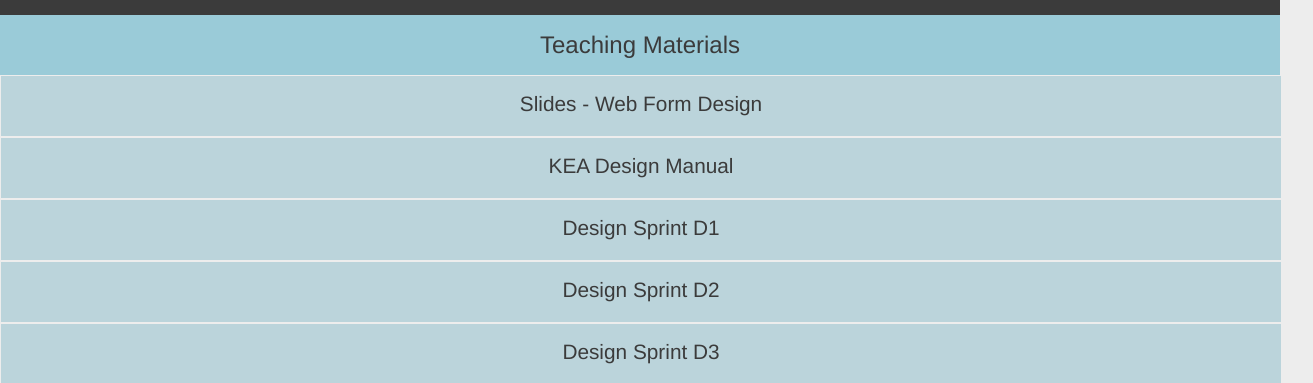
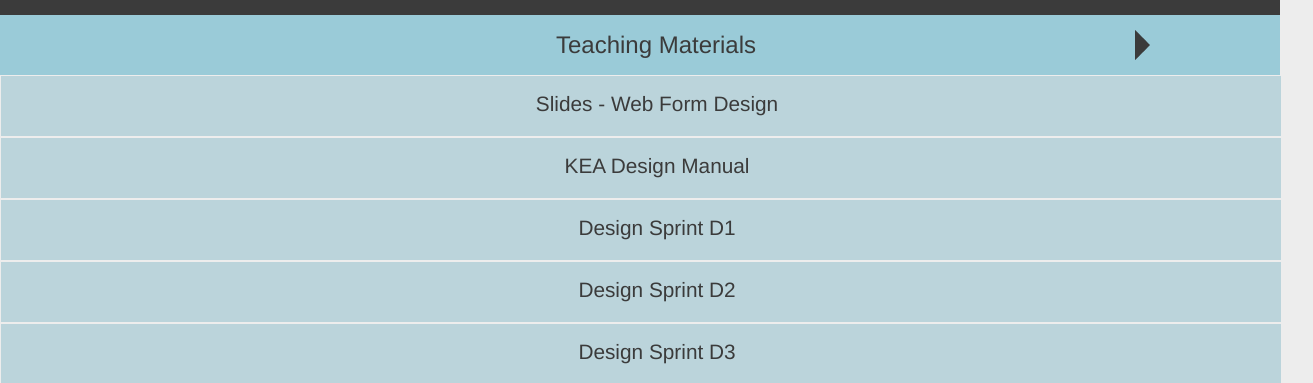
Before and after one commit to mrskytte/newfronter, a plain HTML site: page main-page.html in a window 1280 px wide. Shown: the part 406-789 px from the top of the page, 1313 px wide, since content can reach past the window. Drawn offline with Linux system fonts and the light colour scheme.

Commit message:
dropdown arrows added plus spin animation

```diff
--- a/KEA-prototype.css
+++ b/KEA-prototype.css
@@ -533,7 +533,8 @@
 .folderp {
     padding: 1rem;
     border: 0px;
-    margin: 0;
+    margin: auto;
+    width: 100%;
 }
 
 #tmhead {
@@ -558,7 +559,7 @@
 }
 
 #exhead {
-     margin: 0;
+    margin: 0;
     width: 100%;
     height: 60px;
     background-color: #D89A9A;
@@ -577,3 +578,39 @@
     text-align: center;
     border: .1px solid #ededed;
 }
+
+
+.arrow {
+    position: relative;
+    top: -55px;
+    left: 40%;
+    margin-top: 10px;
+    margin-right: 20px;
+    height: 30px;
+}
+
+.arrowspin{
+    animation: arrowspin .5s forwards;
+}
+
+@keyframes arrowspin {
+    0%{
+        transform: rotate(0deg)
+    }
+    100%{
+        transform: rotate(90deg) translatex(5px)
+    }
+}
+
+.reversespin{
+    animation: reversespin .5s forwards;
+}
+
+@keyframes reversespin {
+    0%{
+        transform: rotate(90deg) translatex(5px)
+    }
+    100%{
+        transform: rotate(0deg)
+    }
+}
--- a/main-page.html
+++ b/main-page.html
@@ -58,6 +58,7 @@
             <div id="teachingmat">
                 <div id="tmhead">
                     <p class="folderp">Teaching Materials</p>
+                    <img id="exarrow" class="arrow" alt="Arrow" src="assets/arrow.png">
                 </div>
                 <div class="tmfolder">
                     <p class="folderp">Slides - Web Form Design</p>
@@ -84,6 +85,7 @@
             <div id="exercise">
                 <div id="exhead">
                     <p class="folderp">Exercises</p>
+                    <img id="exarrow" class="arrow" alt="Arrow" src="assets/arrow.png">
                 </div>
                 <div class="exercisefolder">
                     <p>04.02.01 - Web Prototype</p>
```
Also changed, not shown: assets/arrow.png (added).
